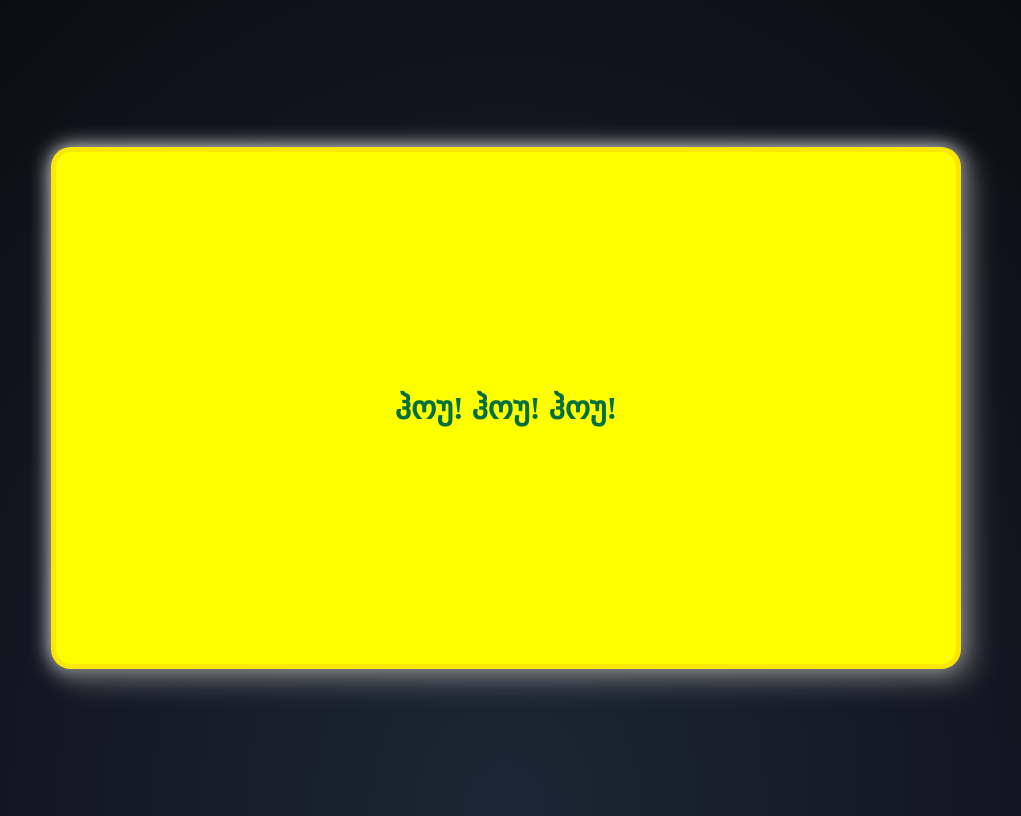
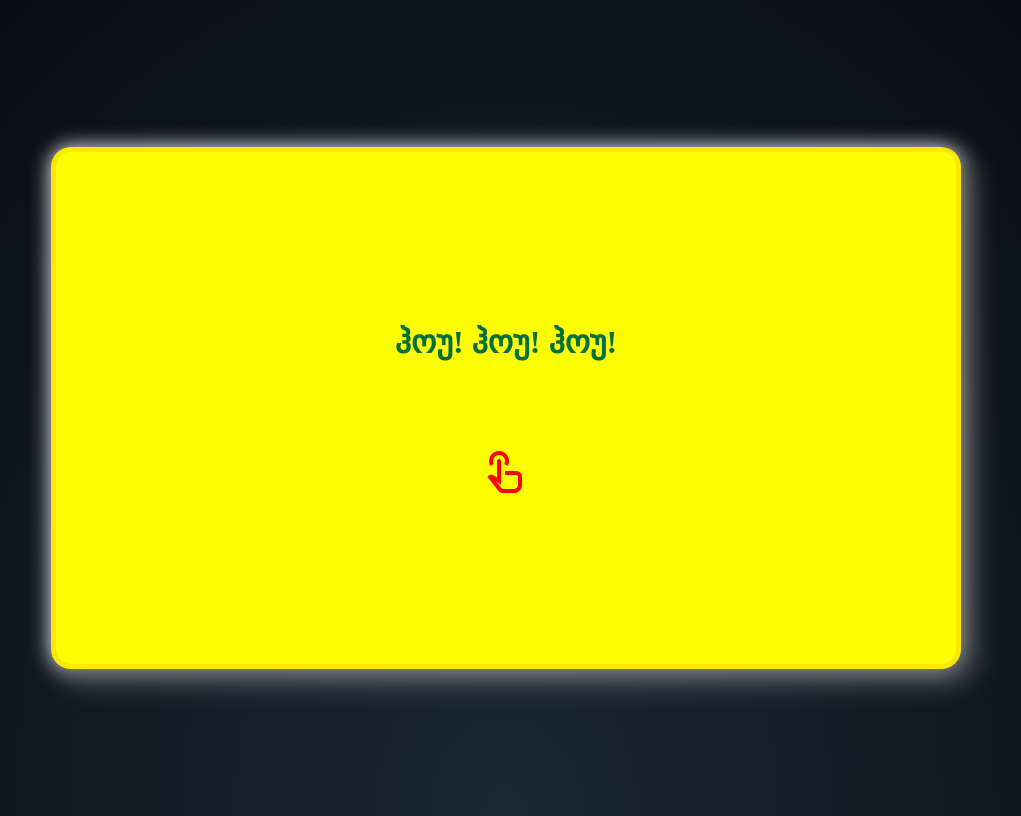
Before and after one commit to SantaClausFromAnagi/HOUHOUHOU, a plain HTML site: page index.html in a window 1280 px wide. Shown: the whole page, without its empty margins (134-1155 px from the left). Drawn offline with nearby package versions, Linux system fonts and the light colour scheme.

Commit message:
Update index.html
sdcf

```diff
--- a/index.html
+++ b/index.html
@@ -1,6 +1,7 @@
 <!DOCTYPE html>
 <html lang="en">
   <head>
+    <link rel="stylesheet" href="https://fonts.googleapis.com/css2?family=Material+Symbols+Outlined:opsz,wght,FILL,GRAD@24,400,0,0" />
     <meta charset="UTF-8" />
     <meta name="viewport" content="width=device-width, initial-scale=1.0" />
     <title>Hou Hou Hou</title>
@@ -9,7 +10,15 @@
   </head>
   <body>
     <div class="card " id="card">
-      <h1 class="greeting" id="greeting">ჰოუ! ჰოუ! ჰოუ!</h1>
+      <h1 class="greeting" id="greeting">ჰოუ! ჰოუ! ჰოუ!
+
+
+<br>
+<span class="material-symbols-outlined">
+touch_app
+</span>
+
+      </h1>
       <div class="cardBody" id="cardBody">
         <img src="Christmas-wishes-for-coworkers.jpg" alt="">
         <h1 id="text">გამარჯობა დავით! <br><br>შენი სანტა ცოტა შეყოვნდა რადგან წელს წერილი აღარ მისწერე და ცდილობს თვითონ გამოიცნოს რა გაგიხარდება. დამიჯერე საუკეთესო არჩევანს გააკეთებს, მოთმინებით დაელოდე, მანამდე კი დატოვებული ნუგბარით ისიამოვნე.
```
